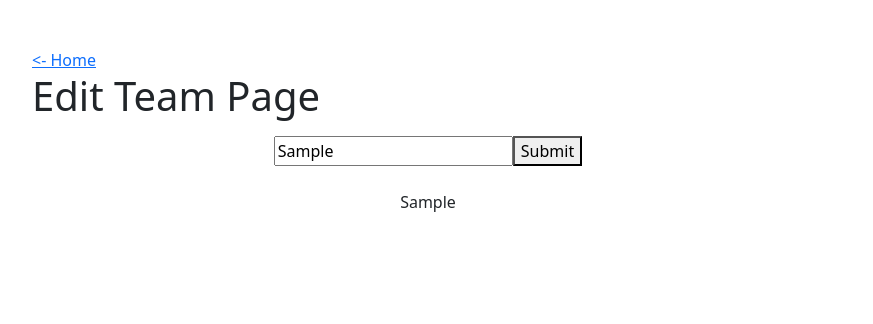
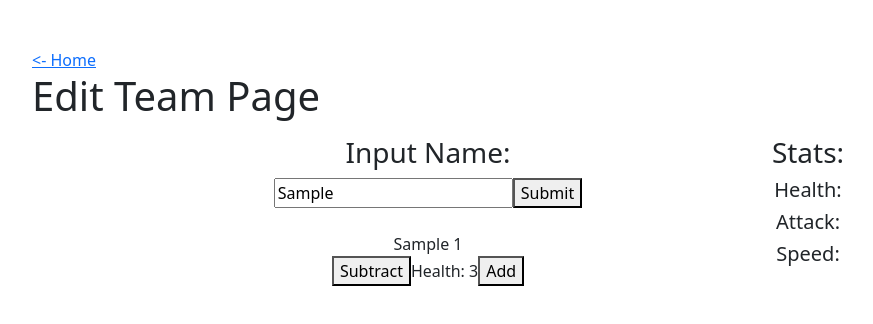
Before and after one commit to CaitlinSchaef/intermediate-react-practice, a React (Vite) app: page /EditTeam in a window 1280 px wide. Both pictures are taken after typing "Sample" into the empty fields and a click on the button "Submit". Shown: the top 324 px of the page, without its empty margins (16-889 px from the left). Built offline with nearby package versions, Linux system fonts and the light colour scheme.

Commit message:
health is being affected

```diff
--- a/src/FuncEditTeam.jsx
+++ b/src/FuncEditTeam.jsx
@@ -14,8 +14,8 @@ import { useState } from "react";
 const initialState = {
     players:  [
         // {
-            // playerNumber: 0,
-            // name: '',
+            // name: '', should I make this value nameText?
+            // playerNumber: ,
             // health: 0,
             // attack: 0,
             // speed: 0
@@ -24,29 +24,32 @@ const initialState = {
 }
 // state will be: state.players
 
-// const playerName = (state, action) => {
-//     if(state.name === ''){
-//         return false
-//     } else if (state.name === " " ) {
-//         return true
-//     }
-// }
-
-
 
 // this will change the player number?
 const teamReducer =  (state, action) => {
     switch(action.type) {
-        // This is how we adjust the player name, and we can only accept 4
+        // This is how we add a player, and set it so as not to exceed 4
       case 'addPlayer':
           console.log('addPlayer:', action)
           if (state.players.length < 4) {
-              return {players:[...state.players, {name: action.name}] }
+              return {players:[...state.players, {playerNumber: state.players.length + 1, name: action.name, health: 3, attack: 3, speed: 3}] }
             }
             else if(state.players.length >= 4) {
                 return state
             }
-        // case 'changeName':
+        case 'increaseHealthByOne':
+            return { health: state.health + 1 }
+          case 'decreaseHealthByOne':
+            console.log('decreaseByOne:', action)
+            return {players: state.players.map(el => {
+                console.log('the Array Map Number', el.playerNumber, ' vs ', 'the magic number of the click button dispatch',action.who)
+                if (el.playerNumber === action.who) {
+                    el.health = el.health - 1
+                }
+                return (el)
+
+            })}
+        // case 'changeHealth':
         //     return { input: state.name = ''}
             //   case 'reset':
             //     return initialState
@@ -55,19 +58,6 @@ const teamReducer =  (state, action) => {
     }
 }
 
-// const playerDisplay =
-//                                 <Card style={{ width: '18rem' }}>
-//                                     <Card.Body>
-//                                         <Card.Title>{Player#}</Card.Title>
-//                                         <Card.Text>
-//                                         {Player Name}
-//                                         {Health: }
-//                                         {Attack: }
-//                                         {Speed: }
-//                                         </Card.Text>
-//                                         <Button variant="primary">Go somewhere</Button>
-//                                     </Card.Body>
-//                                 </Card>
 
 //nameText will be provided by whatever is typed in the input
 const Body = () => {
@@ -83,9 +73,8 @@ const Body = () => {
             <div>
                 <Container className="mt-3 mb-3 ms-3 me-3">
                     <Row className="justify-content-md-center">
-                    {/* Putting the class name for CSS on the column is what allows for customization of the text background
-                    had to make xs=12 so that it was full width on the smallest screen */}
                         <Col xs={6} md={4} className="justify-content-center mb-3 text-center">
+                            <h3>Input Name: </h3>
                             <input
                                 value={nameText}
                                 onChange={event => setNameText(event.target.value)}
@@ -95,14 +84,26 @@ const Body = () => {
                             <br>
                             </br>
                             {state.players.map(player => (
-                                <div>{player.name}</div>
+                                <div key={player.playerNumber}>
+                                    <div className="">
+                                        {player.name} {player.playerNumber}
+                                    </div>
+                                    <button onClick={() => dispatch({type: 'decreaseHealthByOne', who: player.playerNumber})}>Subtract</button>
+                                    Health: {player.health}
+                                    <button onClick={() => dispatch({type: 'increaseHealthByOne', health: health + 1})}>Add</button>
+
+                                </div>
                             ))}
                         </Col>
                         <Col xs={6} md={4} className="justify-content-center mb-3 text-center">
-                            {/* <div>
-                                <h3><Players: /></h3>
-                                <CardWrapper:
-                            </div> */}
+                            <div>
+                                <h3>Stats: </h3>
+                               <Container>
+                                 <h5>Health: </h5> {/*I think it will be like {health} after the word health*/}
+                                <h5>Attack: </h5>
+                                <h5>Speed: </h5>
+                               </Container>
+                            </div>
 
                         </Col>
                     </Row>
@@ -123,6 +124,23 @@ function FuncEditTeam() {
 
 
 export default FuncEditTeam
+
+
+// const playerDisplay =
+//                                 <Card style={{ width: '18rem' }}>
+//                                     <Card.Body>
+//                                         <Card.Title>{Player#}</Card.Title>
+//                                         <Card.Text>
+//                                         {Player Name}
+//                                         {Health: }
+//                                         {Attack: }
+//                                         {Speed: }
+//                                         </Card.Text>
+//                                         <Button variant="primary">Go somewhere</Button>
+//                                     </Card.Body>
+//                                 </Card>
+
+
 
 // const Buttons = () => {
     //     return (
```
Lines whose indentation alone changed are shown as unchanged.
